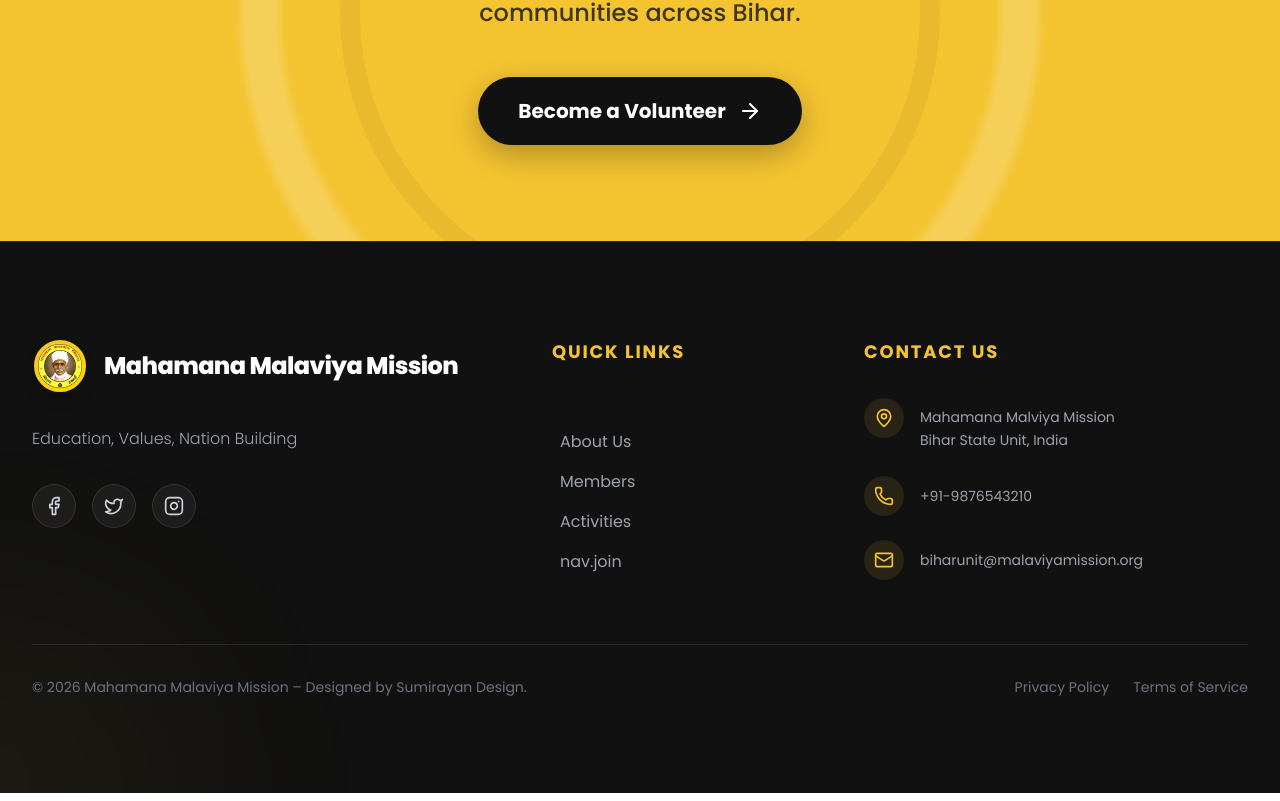
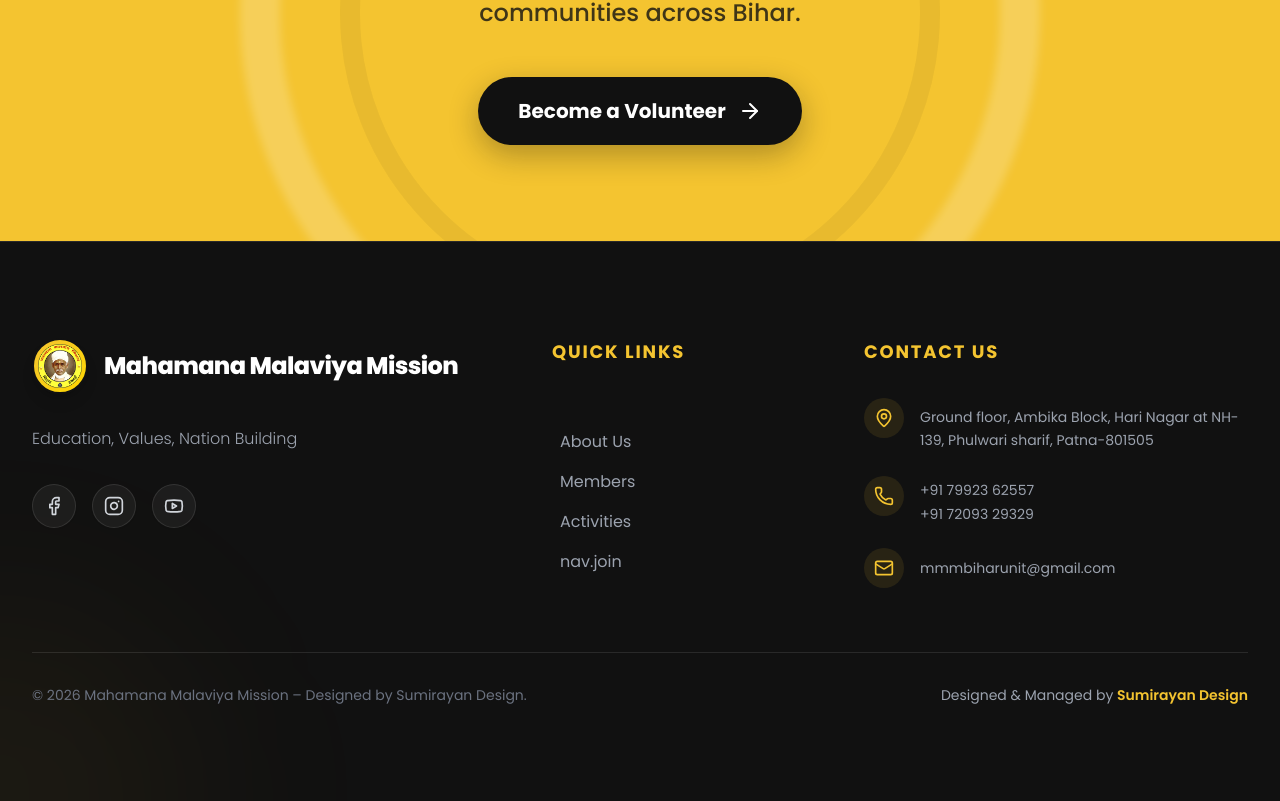
Before and after one commit to canecsu/mahamanamalviyamissionbiharunit, a React (Create React App) app in the folder frontend/: page / in a window 1280 px wide. Shown: the part 4785-5586 px from the top of the page. Built offline with nearby package versions, Linux system fonts and the light colour scheme; no server answers.

Commit message:
fix: correct official contact and footer information

```diff
--- a/frontend/src/components/Footer.jsx
+++ b/frontend/src/components/Footer.jsx
@@ -1,7 +1,7 @@
 import React from 'react';
 import { useTranslation } from 'react-i18next';
 import { Link } from 'react-router-dom';
-import { Facebook, Twitter, Instagram, Mail, Phone, ChevronRight, MapPin } from 'lucide-react';
+import { Facebook, Instagram, Youtube, Mail, Phone, ChevronRight, MapPin } from 'lucide-react';
 
 const Footer = () => {
   const { t, i18n } = useTranslation();
@@ -26,7 +26,7 @@ const Footer = () => {
           <div className="lg:col-span-5 pr-0 lg:pr-12">
             <Link to="/" className="flex items-center gap-4 mb-8 group inline-flex">
               <div className="w-14 h-14 shrink-0 bg-gradient-to-br from-[#F4C430] to-[#ffd700] rounded-full flex items-center justify-center overflow-hidden shadow-lg border-2 border-[#111111] group-hover:scale-105 transition-transform duration-300">
-                <img src="malviyamissionbiharlogo.png" alt="Logo" className="w-[85%] h-[85%] object-contain" />
+                <img src="/malviyamissionbiharlogo.png" alt="Logo" className="w-[85%] h-[85%] object-contain" />
               </div>
               <div>
                 <h3 className="text-2xl font-extrabold text-white tracking-tight group-hover:text-[#F4C430] transition-colors duration-300" style={getFont()}>
@@ -41,15 +41,17 @@ const Footer = () => {
             {/* Social Icons */}
             <div className="flex gap-4">
               {[
-                { icon: Facebook, href: '#' },
-                { icon: Twitter, href: '#' },
-                { icon: Instagram, href: '#' }
+                { icon: Facebook, href: 'https://www.facebook.com/profile.php?id=100095027776223', label: 'Facebook' },
+                { icon: Instagram, href: 'https://www.instagram.com/mahamana_malviya_mission_bihar/', label: 'Instagram' },
+                { icon: Youtube, href: 'https://www.youtube.com/@MahamanaMalviyaMissionBihar/shorts', label: 'YouTube' }
               ].map((social, idx) => (
                 <a
                   key={idx}
                   href={social.href}
+                  target="_blank"
+                  rel="noopener noreferrer"
                   className="w-11 h-11 bg-white/5 border border-white/10 rounded-full flex items-center justify-center text-gray-300 hover:bg-[#F4C430] hover:text-[#111111] hover:border-[#F4C430] transform hover:-translate-y-1 transition-all duration-300 shadow-sm"
-                  aria-label="Social Media Link"
+                  aria-label={social.label}
                 >
                   <social.icon className="w-5 h-5" />
                 </a>
@@ -98,25 +100,27 @@ const Footer = () => {
                 </div>
                 <div className="pt-2">
                   <p className="text-gray-400 text-sm leading-relaxed" style={getFont()}>
-                    Mahamana Malviya Mission<br/>
-                    Bihar State Unit, India
+                    {t('contact.officeAddress')}
                   </p>
                 </div>
               </div>
 
-              <a href="tel:+919876543210" className="flex items-center gap-4 group hover:text-white transition-colors">
+              <div className="flex items-start gap-4 group">
                 <div className="w-10 h-10 bg-[#F4C430]/10 rounded-full flex items-center justify-center flex-shrink-0 group-hover:bg-[#F4C430] transition-colors duration-300">
                   <Phone className="text-[#F4C430] w-5 h-5 group-hover:text-[#111111] transition-colors duration-300" />
                 </div>
-                <span className="text-gray-400 group-hover:text-white transition-colors text-sm" style={getFont()}>+91-9876543210</span>
-              </a>
+                <div className="flex flex-col gap-1 pt-1">
+                  <a href="tel:+917992362557" className="text-gray-400 hover:text-white transition-colors text-sm" style={getFont()}>+91 79923 62557</a>
+                  <a href="tel:+917209329329" className="text-gray-400 hover:text-white transition-colors text-sm" style={getFont()}>+91 72093 29329</a>
+                </div>
+              </div>
 
-              <a href="mailto:biharunit@malaviyamission.org" className="flex items-center gap-4 group hover:text-white transition-colors">
+              <a href="mailto:mmmbiharunit@gmail.com" className="flex items-center gap-4 group hover:text-white transition-colors">
                 <div className="w-10 h-10 bg-[#F4C430]/10 rounded-full flex items-center justify-center flex-shrink-0 group-hover:bg-[#F4C430] transition-colors duration-300">
                   <Mail className="text-[#F4C430] w-5 h-5 group-hover:text-[#111111] transition-colors duration-300" />
                 </div>
                 <span className="text-gray-400 group-hover:text-white transition-colors text-sm break-all" style={getFont()}>
-                  biharunit@malaviyamission.org
+                  {t('contact.email')}
                 </span>
               </a>
             </div>
@@ -127,13 +131,16 @@ const Footer = () => {
         {/* Bottom Bar */}
         <div className="border-t border-white/10 pt-8 flex flex-col md:flex-row items-center justify-between gap-4">
           <p className="text-gray-500 text-sm text-center md:text-left" style={getFont()}>
-            {t('footer.copyright', `© ${new Date().getFullYear()} Mahamana Malviya Mission Bihar. All rights reserved.`)}
+            {t('footer.copyright', { year: new Date().getFullYear() })}
           </p>
 
-          <div className="flex gap-6 text-sm text-gray-500">
-            <Link to="/privacy-policy" className="hover:text-[#F4C430] transition-colors">Privacy Policy</Link>
-            <Link to="/terms" className="hover:text-[#F4C430] transition-colors">Terms of Service</Link>
-          </div>
+          <p className="text-gray-400 text-sm text-center md:text-right" style={getFont()}>
+            Designed &amp; Managed by{' '}
+            <a href="https://sumirayandesign.com" target="_blank" rel="noopener noreferrer"
+               className="font-semibold text-[#F4C430] hover:text-white transition-colors underline-offset-4 hover:underline">
+              Sumirayan Design
+            </a>
+          </p>
         </div>
 
       </div>
```
